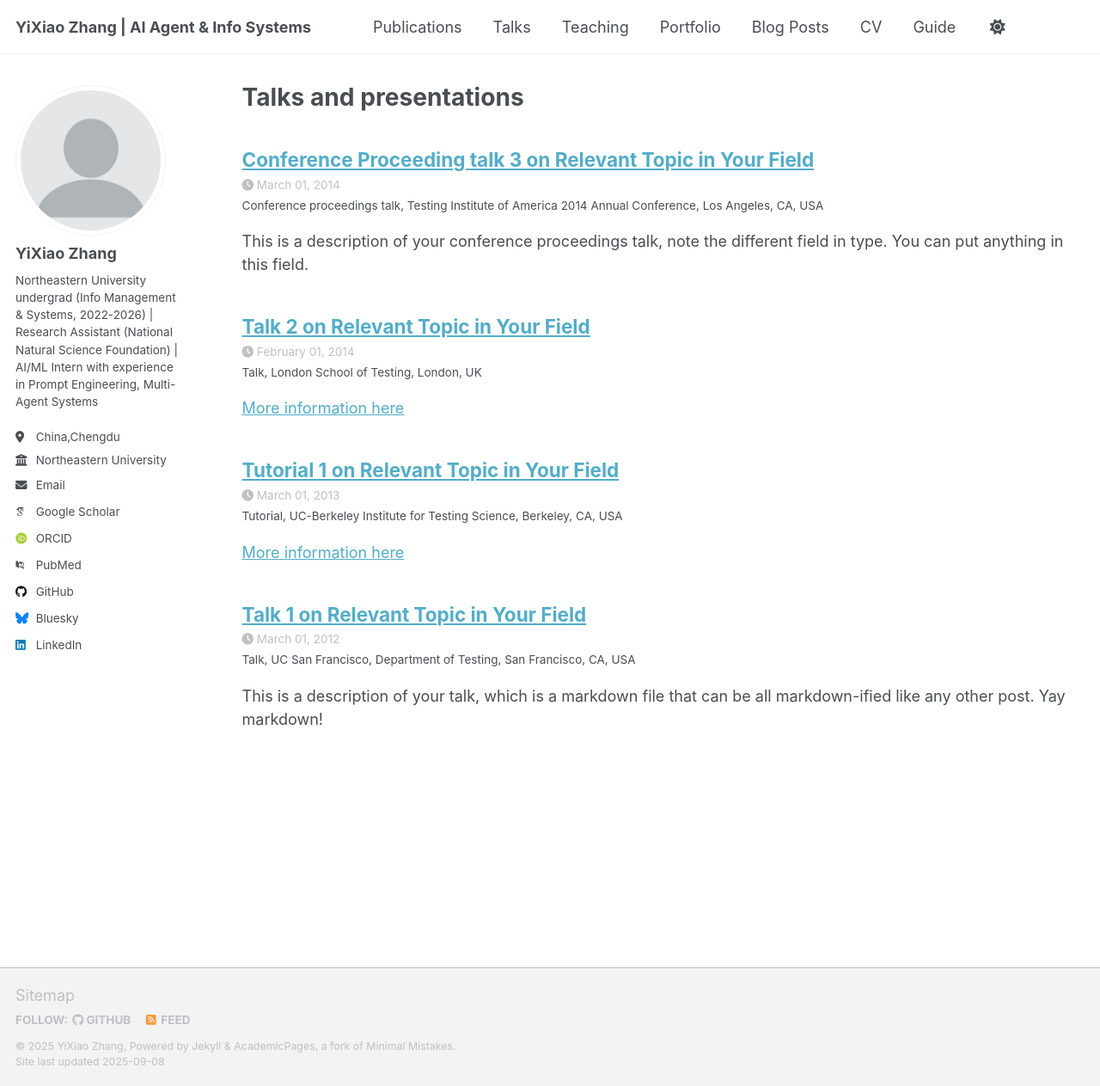
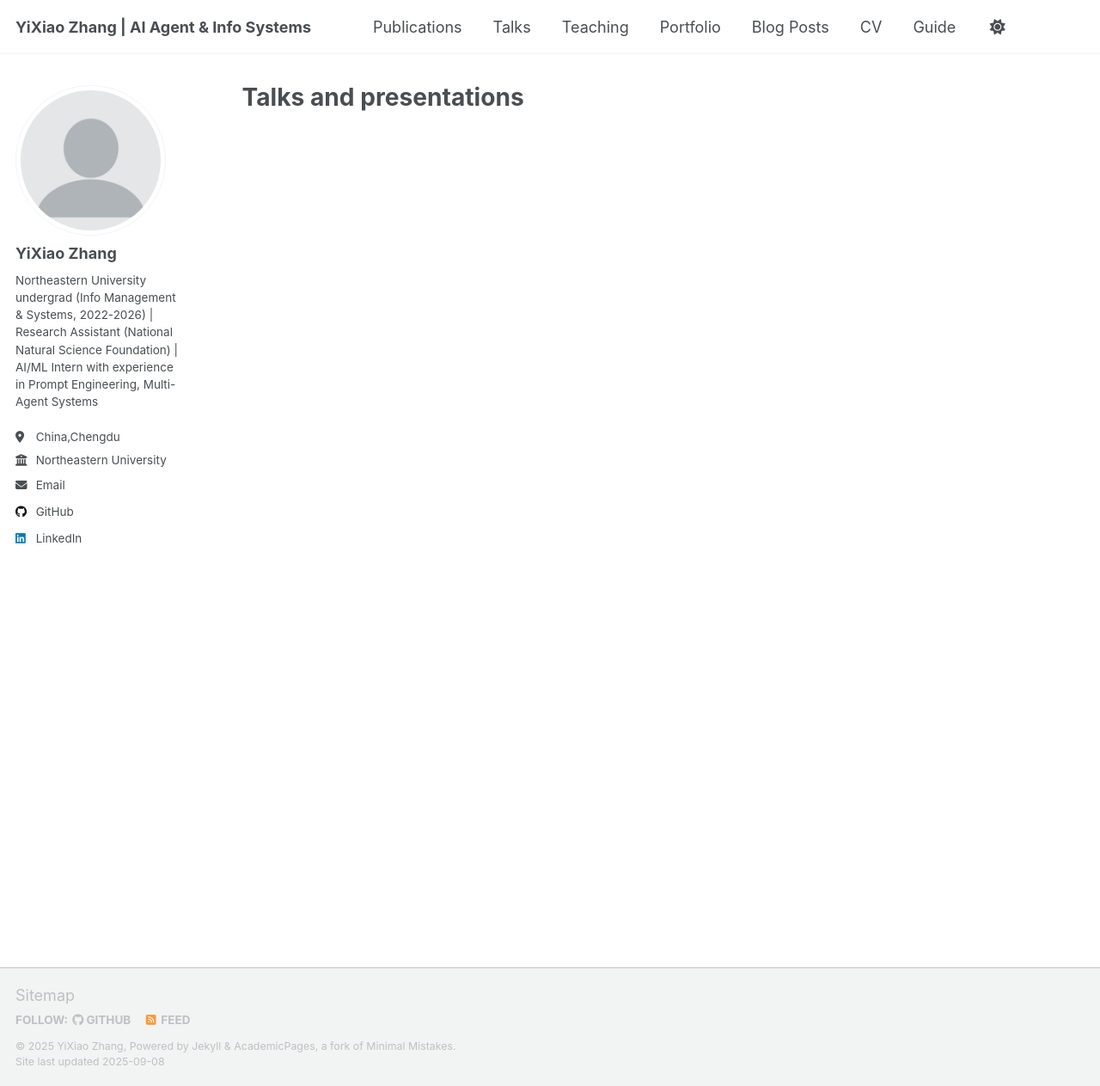
Before and after one commit to kiko022/kiko022.github.io, a Jekyll site: the page built from _pages/talks.html, in a window 1280 px wide and 1263 px high. Shown: the whole window at 86% size. Built offline with Jekyll 4.4.1, drawn with Linux system fonts in a browser that asks for light colours; some web fonts are replaced; a script that is not in the unit is left out; some of the changed lines change nothing that is shown.

Commit message:
Update _config.yml

```diff
--- a/_config.yml
+++ b/_config.yml
@@ -24,68 +24,68 @@ author:
   # Biographic information
   avatar           : "profile.png"
   name             : "YiXiao Zhang"
-  pronouns         : # example: "she/her"
+  #pronouns         : # example: "she/her"
   bio              : "Northeastern University undergrad (Info Management & Systems, 2022-2026) | Research Assistant (National Natural Science Foundation) | AI/ML Intern with experience in Prompt Engineering, Multi-Agent Systems"
   location         : "China,Chengdu"
   employer         : "Northeastern University"
-  uri              : # URL
+  #uri              : # URL
   email            : "q18202429280@outlook.com"
 
   # Academic websites
-  academia         : # URL
-  arxiv            : # URL - Update with the correct link to your profile
-  googlescholar    : "https://scholar.google.com/citations?user=PS_CX0AAAAAJ"
-  inspire-hep      : # URL
-  impactstory      : # URL
-  orcid            : "http://orcid.org/yourorcidurl"
-  semantic         : # URL
-  pubmed           : "https://www.ncbi.nlm.nih.gov/pubmed/?term=john+snow"
-  researchgate     : # URL
-  scopus           : # URL
+  #academia         : # URL
+  #arxiv            : # URL - Update with the correct link to your profile
+  #googlescholar    : "https://scholar.google.com/citations?user=PS_CX0AAAAAJ"
+  #inspire-hep      : # URL
+  #impactstory      : # URL
+  #orcid            : "http://orcid.org/yourorcidurl"
+  #semantic         : # URL
+  #pubmed           : "https://www.ncbi.nlm.nih.gov/pubmed/?term=john+snow"
+  #researchgate     : # URL
+  #scopus           : # URL
 
   # Repositories and software development
-  bitbucket        : # Username - Update with your username on the site
-  codepen          : # Username
-  dribbble         : # Username
+  #bitbucket        : # Username - Update with your username on the site
+  #codepen          : # Username
+  #dribbble         : # Username
   github           : "kiko022"
-  kaggle           : # Username
-  stackoverflow    : # User number or user number and name (i.e., use "1" or "1/jeff-atwood")
+  #kaggle           : # Username
+  #stackoverflow    : # User number or user number and name (i.e., use "1" or "1/jeff-atwood")
 
   # Social media
-  artstation       : # Username
-  bluesky          : "bsky.app" # Replace this with you Bluesky username
-  facebook         : # Username
-  flickr           : # Username
-  foursquare       : # Username
-  goodreads        : # Username
-  google_plus      : # Username
-  keybase          : # Username
-  instagram        : # Username
-  lastfm           : # Username
+  #artstation       : # Username
+  #bluesky          : "bsky.app" # Replace this with you Bluesky username
+  #facebook         : # Username
+  #flickr           : # Username
+  #foursquare       : # Username
+  #goodreads        : # Username
+  #google_plus      : # Username
+  #keybase          : # Username
+  #instagram        : # Username
+  #lastfm           : # Username
   linkedin         : "yixiao-zhang-2042ab2a3"
-  mastodon         : # URL
-  medium           : # URL
-  pinterest        : # Username
-  soundcloud       : # Username
-  steam            : # Username
-  telegram         : # URL
-  tumblr           : # Username
-  twitter          : # Username for X / Twitter
-  vine             : # Username
-  weibo            : # Username
-  wikipedia        : # Username
-  xing             : # Username
-  youtube          : # Username
-  zhihu            : # Username
+  #mastodon         : # URL
+  #medium           : # URL
+  #pinterest        : # Username
+  #soundcloud       : # Username
+  #steam            : # Username
+  #telegram         : # URL
+  #tumblr           : # Username
+  #twitter          : # Username for X / Twitter
+  #vine             : # Username
+  #weibo            : # Username
+  #wikipedia        : # Username
+  #xing             : # Username
+  #youtube          : # Username
+  #zhihu            : # Username
 
 # Publication Category - The following the list of publication categories and their headings
-publication_category:
-  books:
-    title: 'Books'
-  manuscripts:
-    title: 'Journal Articles'
-  conferences:
-    title: 'Conference Papers'
+# publication_category:
+#   books:
+#     title: 'Books'
+#   manuscripts:
+#     title: 'Journal Articles'
+#   conferences:
+#     title: 'Conference Papers'
 
 # Site Settings
 teaser                   :  # filename of teaser fallback teaser image placed in /images/, .e.g. "500x300.png"
@@ -146,7 +146,9 @@ og_description           :  # Social media default site image description
 social:
   type                   : # Person or Organization (defaults to Person)
   name                   : # If the user or organization name differs from the site's name
-  links: # An array of links to social media profiles
+  links:
+    - "https://linkedin.com/in/yixiao-zhang-2042ab2a3/"
+    - "https://github.com/13558882230"# An array of links to social media profiles
 
 
 # Analytics
@@ -217,18 +219,18 @@ kramdown:
 
 # These settings control the types of collections used by the template
 collections:
-  teaching:
-    output: true
-    permalink: /:collection/:path/
-  publications:
-    output: true
-    permalink: /:collection/:path/
+  # teaching:
+  #   output: true
+  #   permalink: /:collection/:path/
+  # publications:
+  #   output: true
+  #   permalink: /:collection/:path/
   portfolio:
     output: true
     permalink: /:collection/:path/
-  talks:
-    output: true
-    permalink: /:collection/:path/
+  # talks:
+  #   output: true
+  #   permalink: /:collection/:path/
 
 
 # These settings control how pages and collections are included in the site
@@ -251,24 +253,24 @@ defaults:
     values:
       layout: single
       author_profile: true
-  # _teaching
-  - scope:
-      path: ""
-      type: teaching
-    values:
-      layout: single
-      author_profile: true
-      share: true
-      comments: true
-  # _publications
-  - scope:
-      path: ""
-      type: publications
-    values:
-      layout: single
-      author_profile: true
-      share: true
-      comments: true
+  # # _teaching
+  # - scope:
+  #     path: ""
+  #     type: teaching
+  #   values:
+  #     layout: single
+  #     author_profile: true
+  #     share: true
+  #     comments: true
+  # # _publications
+  # - scope:
+  #     path: ""
+  #     type: publications
+  #   values:
+  #     layout: single
+  #     author_profile: true
+  #     share: true
+  #     comments: true
   # _portfolio
   - scope:
       path: ""
```
